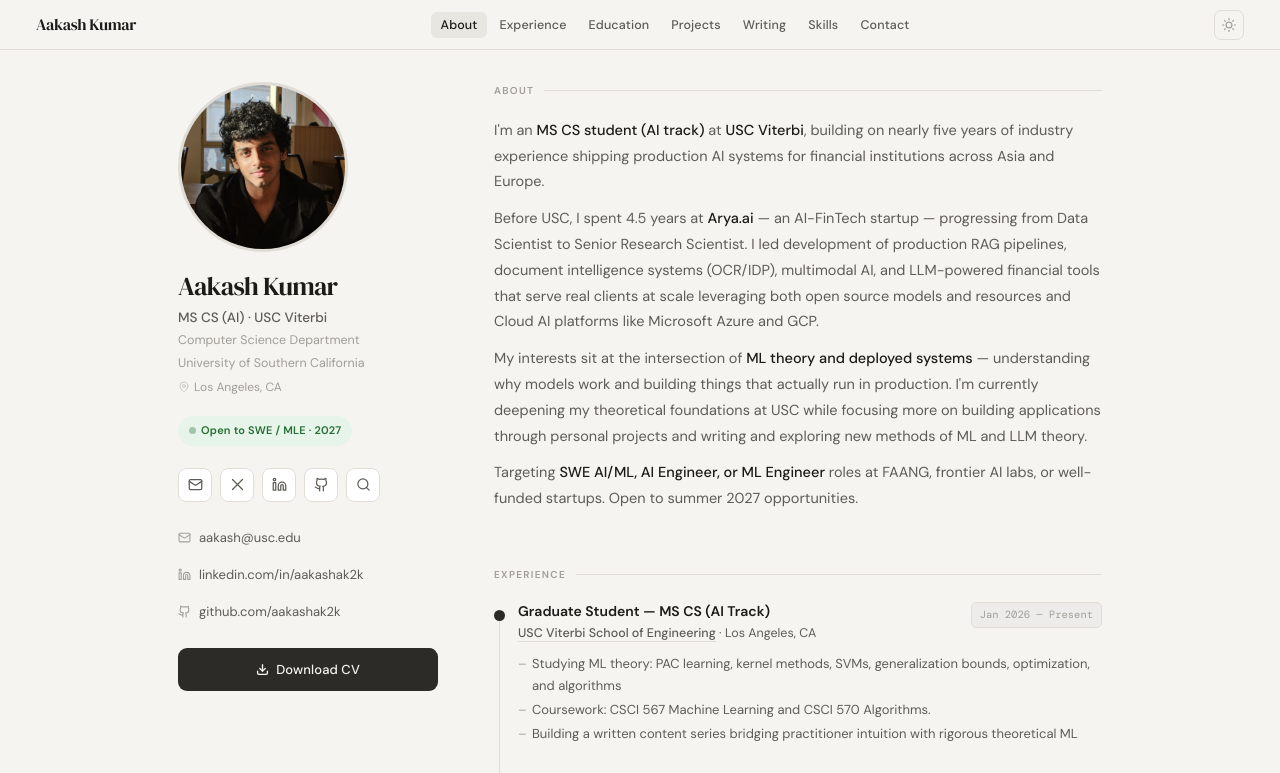
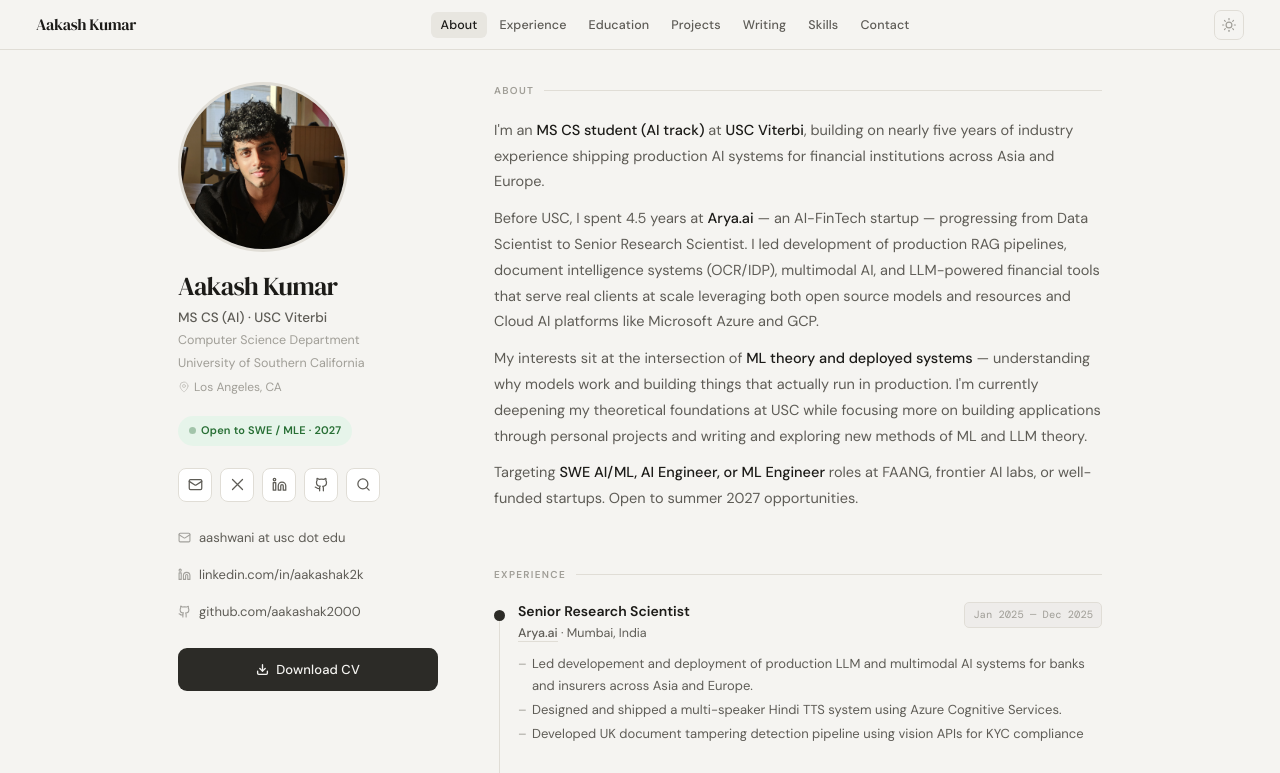
Before and after one commit to aakashak2000/aakashak2000.github.io, a plain HTML site: page index.html in a window 1280 px wide. Shown: the top 773 px of the page. Drawn offline with nearby package versions, Linux system fonts and the light colour scheme.

Commit message:
Edited index.html

```diff
--- a/index.html
+++ b/index.html
@@ -455,17 +455,17 @@
 
     <!-- text links -->
     <div class="social-links">
-      <a href="mailto:aakash@usc.edu">
+      <a href="mailto:aashwani@usc.edu">
         <svg width="13" height="13" viewBox="0 0 24 24" fill="none" stroke="currentColor" stroke-width="2" stroke-linecap="round" stroke-linejoin="round"><rect x="2" y="4" width="20" height="16" rx="2"/><path d="m22 7-8.97 5.7a1.94 1.94 0 0 1-2.06 0L2 7"/></svg>
-        aakash@usc.edu
+        aashwani at usc dot edu
       </a>
       <a href="https://www.linkedin.com/in/aakashak2k" target="_blank" rel="noopener">
         <svg width="13" height="13" viewBox="0 0 24 24" fill="none" stroke="currentColor" stroke-width="2" stroke-linecap="round" stroke-linejoin="round"><path d="M16 8a6 6 0 0 1 6 6v7h-4v-7a2 2 0 0 0-4 0v7h-4v-7a6 6 0 0 1 6-6z"/><rect x="2" y="9" width="4" height="12"/><circle cx="4" cy="4" r="2"/></svg>
         linkedin.com/in/aakashak2k
       </a>
-      <a href="https://github.com/aakashak2k" target="_blank" rel="noopener">
+      <a href="https://github.com/aakashak2000" target="_blank" rel="noopener">
         <svg width="13" height="13" viewBox="0 0 24 24" fill="none" stroke="currentColor" stroke-width="2" stroke-linecap="round" stroke-linejoin="round"><path d="M15 22v-4a4.8 4.8 0 0 0-1-3.2c3 0 6-2 6-5.5.08-1.25-.27-2.48-1-3.5.28-1.15.28-2.35 0-3.5 0 0-1 0-3 1.5-2.64-.5-5.36-.5-8 0C6 2 5 2 5 2c-.3 1.15-.3 2.35 0 3.5A5.403 5.403 0 0 0 4 9c0 3.5 3 5.5 6 5.5-.39.49-.68 1.05-.85 1.65-.17.6-.22 1.23-.15 1.85v4"/><path d="M9 18c-4.51 2-5-2-7-2"/></svg>
-        github.com/aakashak2k
+        github.com/aakashak2000
       </a>
     </div>
 
@@ -492,21 +492,6 @@
       <div class="section-label">Experience</div>
       <div class="timeline">
 
-        <div class="tl-item">
-          <div class="tl-dot filled"></div>
-          <div class="tl-header">
-            <div>
-              <div class="tl-role">Graduate Student — MS CS (AI Track)</div>
-              <div class="tl-org"><a href="https://viterbi.usc.edu" target="_blank" rel="noopener">USC Viterbi School of Engineering</a> · Los Angeles, CA</div>
-            </div>
-            <div class="tl-date">Jan 2026 — Present</div>
-          </div>
-          <div class="tl-body"><ul>
-            <li>Studying ML theory: PAC learning, kernel methods, SVMs, generalization bounds, optimization, and algorithms</li>
-            <li>Coursework: CSCI 567 Machine Learning and CSCI 570 Algorithms.</li>
-            <li>Building a written content series bridging practitioner intuition with rigorous theoretical ML</li>
-          </ul></div>
-        </div>
 
         <div class="tl-item">
           <div class="tl-dot filled"></div>
```
